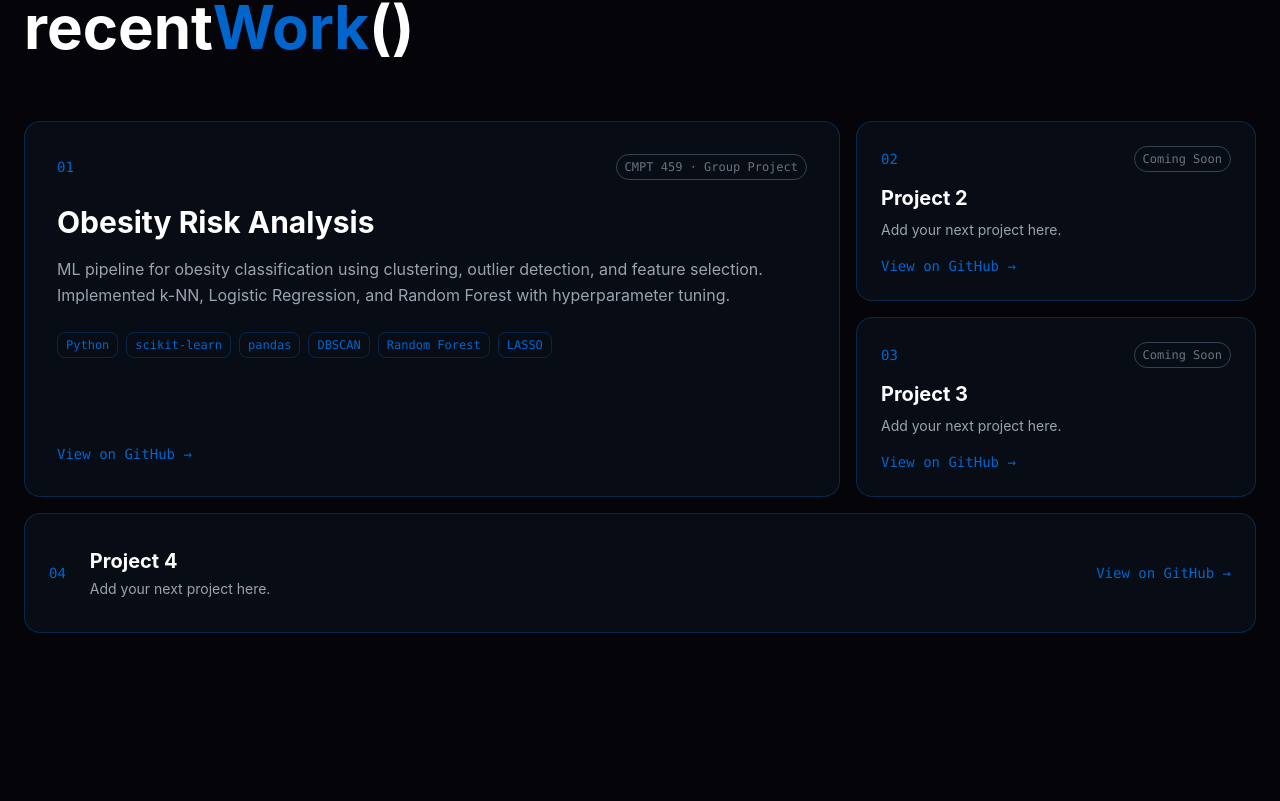
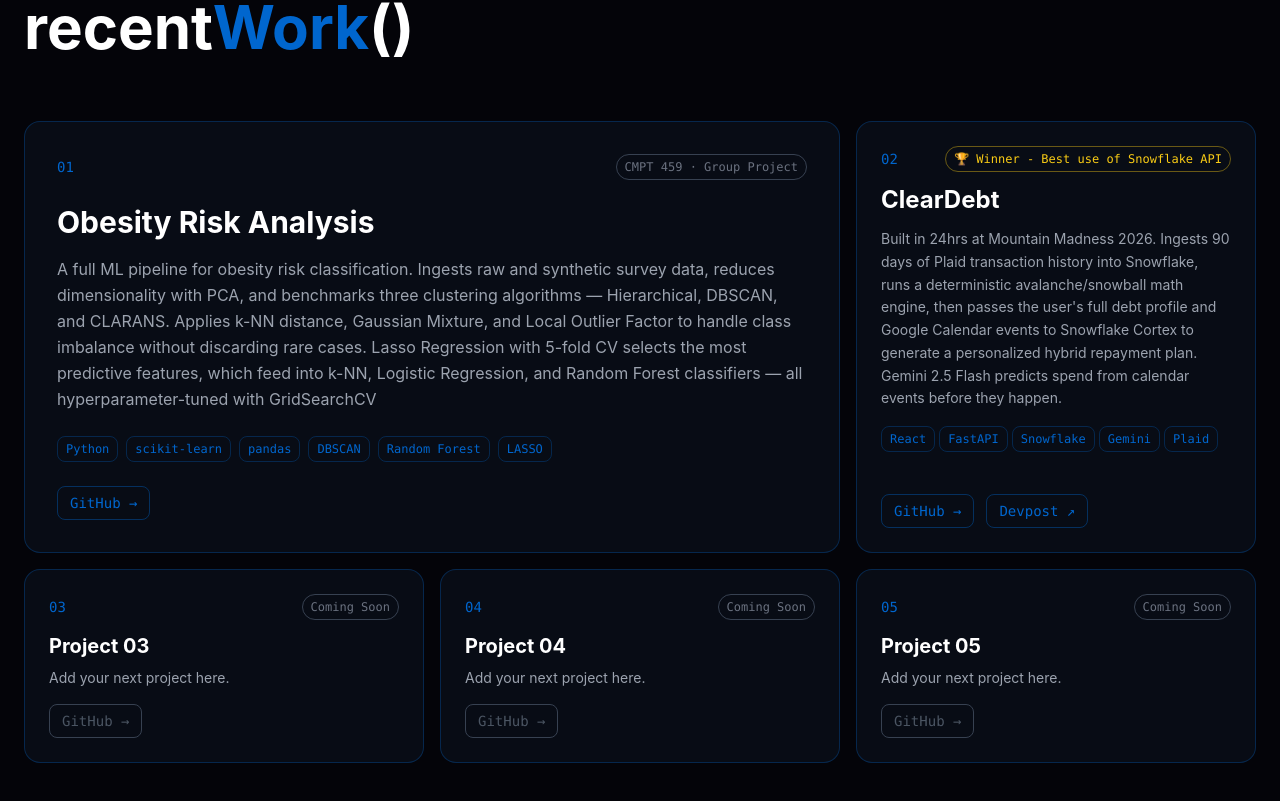
Before and after one commit to TulikaVarma/tulika-website-, a React (Vite) app: page / in a window 1280 px wide. Shown: the part 3299-4100 px from the top of the page. Built offline with nearby package versions, Linux system fonts and the light colour scheme.

Commit message:
added project from hackathon

```diff
--- a/src/App.jsx
+++ b/src/App.jsx
@@ -20,7 +20,7 @@ function App() {
   return (
     <div className="relative w-full min-h-screen bg-[#040409] font-sans">
 
-      {/* BACKGROUND ANIMATIONS - Particles Global              */}
+      {/* BACKGROUND ANIMATIONS - Particles Global  */}
       <div className="fixed inset-0 z-40 pointer-events-none">
         <Particles
           className="absolute inset-0"
@@ -31,10 +31,10 @@ function App() {
         />
       </div>
 
-      {/* NAVIGATION BAR - Global                                        */}
+      {/* NAVIGATION BAR - Global */}
       <Navbar scrollToSection={scrollToSection}/>
 
-      {/* INTRODUCTION PAGE                                    */}
+      {/* INTRODUCTION PAGE */}
       <section id="home" className="relative w-full h-screen overflow-hidden">
         {/* Animated  Background */}
         <MainBackground />
@@ -428,18 +428,21 @@ function App() {
             recent<span className="text-[#0066CE]">Work</span>()
           </h2>
 
-          <div className="grid grid-cols-1 md:grid-cols-3 md:grid-rows-2 gap-4 w-full">
-            {/* LARGE FEATURED CARD */}
+          <div className="grid grid-cols-1 md:grid-cols-3 gap-4 w-full">
+
+            {/* ROW 1 */}
+            <div className="md:col-span-3 grid md:grid-cols-3 gap-4">
+
+              {/* OBESITY RISK ANALYSIS */}
               <motion.div
                 initial={{ opacity: 0, y: 20 }}
                 whileInView={{ opacity: 1, y: 0 }}
                 whileHover={{ scale: 1.02, y: -8, zIndex: 50, transition: { duration: 0.2 } }}
                 viewport={{ once: true }}
-              className="md:col-span-2 md:row-span-2 group cursor-pointer relative"
-              onClick={() => window.open("https://github.com/TulikaVarma/obesity-risk-analysis", "_blank")}
+                className="md:col-span-2 group cursor-pointer relative"
               >
                 <div className="absolute -inset-1 bg-[#0066CE]/20 blur-xl opacity-0 group-hover:opacity-100 transition-opacity duration-300 rounded-2xl" />
-              <div className="relative h-full bg-[#0A0F1A]/80 border border-[#0066CE]/30 group-hover:border-[#0066CE] rounded-2xl transition-all duration-300 p-8 flex flex-col justify-between min-h-[320px]">
+                <div className="relative h-full bg-[#0A0F1A]/80 border border-[#0066CE]/30 group-hover:border-[#0066CE] rounded-2xl transition-all duration-300 p-8 flex flex-col justify-between min-h-[280px]">
                   <div className="absolute inset-0 bg-[#0066CE]/5 opacity-0 group-hover:opacity-100 transition-opacity duration-300 rounded-2xl" />
                   <div className="relative z-10">
                     <div className="flex items-center justify-between mb-6">
@@ -450,7 +453,8 @@ function App() {
                       Obesity Risk Analysis
                     </h3>
                     <p className="text-gray-400 leading-relaxed mb-6">
-                    ML pipeline for obesity classification using clustering, outlier detection, and feature selection. Implemented k-NN, Logistic Regression, and Random Forest with hyperparameter tuning.
+                      A full ML pipeline for obesity risk classification. Ingests raw and synthetic survey data, reduces dimensionality with PCA, and benchmarks three clustering algorithms — Hierarchical, DBSCAN, and CLARANS.
+                      Applies k-NN distance, Gaussian Mixture, and Local Outlier Factor to handle class imbalance without discarding rare cases. Lasso Regression with 5-fold CV selects the most predictive features, which feed into k-NN, Logistic Regression, and Random Forest classifiers — all hyperparameter-tuned with GridSearchCV
                     </p>
                     <div className="flex flex-wrap gap-2 font-mono">
                       {["Python", "scikit-learn", "pandas", "DBSCAN", "Random Forest", "LASSO"].map((tag) => (
@@ -460,15 +464,20 @@ function App() {
                       ))}
                     </div>
                   </div>
-                <div className="relative z-10 mt-6 font-mono text-sm text-[#0066CE] group-hover:translate-x-2 transition-transform">
-                  View on GitHub →
+                  <div className="relative z-10 mt-6 flex gap-3 font-mono text-sm">
+                    <span
+                      className="flex items-center gap-1 text-[#0066CE] border border-[#0066CE]/40 hover:bg-[#0066CE]/20 hover:border-[#0066CE] px-3 py-1.5 rounded-lg transition-all duration-200 cursor-pointer"
+                      onClick={(e) => { e.stopPropagation(); window.open("https://github.com/TulikaVarma/obesity-risk-analysis", "_blank"); }}
+                    >
+                      GitHub →
+                    </span>
                   </div>
                   <div className="absolute bottom-0 left-0 right-0 h-1 bg-gradient-to-r from-transparent via-[#0066CE] to-transparent opacity-0 group-hover:opacity-100 transition-opacity duration-300 rounded-b-2xl" />
                   <div className="absolute top-0 left-0 bottom-0 w-1 bg-gradient-to-b from-transparent via-[#0066CE] to-transparent opacity-0 group-hover:opacity-100 transition-opacity duration-300 rounded-l-2xl" />
                 </div>
               </motion.div>
 
-            {/* SMALL CARD 2 */}
+              {/* CLEARDEBT */}
               <motion.div
                 initial={{ opacity: 0, y: 20 }}
                 whileInView={{ opacity: 1, y: 0 }}
@@ -476,83 +485,83 @@ function App() {
                 viewport={{ once: true }}
                 transition={{ delay: 0.1 }}
                 className="group cursor-pointer relative"
-              onClick={() => window.open("#", "_blank")}
+              >
+                <div className="absolute -inset-1 bg-[#0066CE]/20 blur-xl opacity-0 group-hover:opacity-100 transition-opacity duration-300 rounded-2xl" />
+                <div className="relative h-full bg-[#0A0F1A]/80 border border-[#0066CE]/30 group-hover:border-[#0066CE] rounded-2xl transition-all duration-300 p-6 flex flex-col justify-between min-h-[280px]">
+                  <div className="absolute inset-0 bg-[#0066CE]/5 opacity-0 group-hover:opacity-100 transition-opacity duration-300 rounded-2xl" />
+                  <div className="relative z-10">
+                    <div className="flex items-center justify-between mb-3">
+                      <div className="text-[#0066CE] font-mono text-sm">02</div>
+                      <span className="text-xs font-mono text-yellow-400 border border-yellow-400/40 px-2 py-1 rounded-full">🏆 Winner - Best use of Snowflake API</span>
+                    </div>
+                    <h3 className="text-2xl font-bold text-white group-hover:text-[#0066CE] transition-colors mb-3">ClearDebt</h3>
+                    <p className="text-gray-400 text-sm leading-relaxed mb-4">
+                      Built in 24hrs at Mountain Madness 2026. Ingests 90 days of Plaid transaction history into Snowflake, runs a deterministic avalanche/snowball math engine, then passes the user's full debt profile and Google Calendar events to Snowflake Cortex to generate a personalized hybrid repayment plan. Gemini 2.5 Flash predicts spend from calendar events before they happen.
+                    </p>
+                    <div className="flex flex-wrap gap-1 font-mono">
+                      {["React", "FastAPI", "Snowflake", "Gemini", "Plaid"].map((tag) => (
+                        <span key={tag} className="text-xs text-[#0066CE] border border-[#0066CE]/30 group-hover:border-[#0066CE]/50 group-hover:bg-[#0066CE]/10 px-2 py-1 rounded-lg transition-all duration-300">
+                          {tag}
+                        </span>
+                      ))}
+                    </div>
+                  </div>
+                  <div className="relative z-10 mt-4 flex gap-3 font-mono text-sm">
+                    <span
+                      className="flex items-center gap-1 text-[#0066CE] border border-[#0066CE]/40 hover:bg-[#0066CE]/20 hover:border-[#0066CE] px-3 py-1.5 rounded-lg transition-all duration-200 cursor-pointer"
+                      onClick={(e) => { e.stopPropagation(); window.open("https://github.com/TulikaVarma/clear-debt", "_blank"); }}
+                    >
+                      GitHub →
+                    </span>
+                    <span
+                      className="flex items-center gap-1 text-[#0066CE] border border-[#0066CE]/40 hover:bg-[#0066CE]/20 hover:border-[#0066CE] px-3 py-1.5 rounded-lg transition-all duration-200 cursor-pointer "
+                      onClick={(e) => { e.stopPropagation(); window.open("https://devpost.com/software/cleardebt", "_blank"); }}
+                    >
+                      Devpost ↗
+                    </span>
+                  </div>
+                  <div className="absolute bottom-0 left-0 right-0 h-1 bg-gradient-to-r from-transparent via-[#0066CE] to-transparent opacity-0 group-hover:opacity-100 transition-opacity duration-300 rounded-b-2xl" />
+                  <div className="absolute top-0 left-0 bottom-0 w-1 bg-gradient-to-b from-transparent via-[#0066CE] to-transparent opacity-0 group-hover:opacity-100 transition-opacity duration-300 rounded-l-2xl" />
+                </div>
+              </motion.div>
+            </div>
+
+            {/* ROW 2: 3 placeholder cards */}
+            {[
+              { num: "03", delay: 0.2 },
+              { num: "04", delay: 0.3 },
+              { num: "05", delay: 0.4 },
+            ].map(({ num, delay }) => (
+              <motion.div
+                key={num}
+                initial={{ opacity: 0, y: 20 }}
+                whileInView={{ opacity: 1, y: 0 }}
+                whileHover={{ scale: 1.02, y: -8, zIndex: 50, transition: { duration: 0.2 } }}
+                viewport={{ once: true }}
+                transition={{ delay }}
+                className="group relative"
               >
                 <div className="absolute -inset-1 bg-[#0066CE]/20 blur-xl opacity-0 group-hover:opacity-100 transition-opacity duration-300 rounded-2xl" />
                 <div className="relative h-full bg-[#0A0F1A]/80 border border-[#0066CE]/30 group-hover:border-[#0066CE] rounded-2xl transition-all duration-300 p-6 flex flex-col justify-between min-h-[150px]">
                   <div className="absolute inset-0 bg-[#0066CE]/5 opacity-0 group-hover:opacity-100 transition-opacity duration-300 rounded-2xl" />
                   <div className="relative z-10">
                     <div className="flex items-center justify-between mb-3">
-                    <div className="text-[#0066CE] font-mono text-sm">02</div>
+                      <div className="text-[#0066CE] font-mono text-sm">{num}</div>
                       <span className="text-xs font-mono text-gray-500 border border-gray-700 px-2 py-1 rounded-full">Coming Soon</span>
                     </div>
-                  <h3 className="text-xl font-bold text-white group-hover:text-[#0066CE] transition-colors mb-2">Project 2</h3>
+                    <h3 className="text-xl font-bold text-white mb-2">Project {num}</h3>
                     <p className="text-gray-400 text-sm">Add your next project here.</p>
                   </div>
-                <div className="relative z-10 mt-4 font-mono text-sm text-[#0066CE] group-hover:translate-x-2 transition-transform">
-                  View on GitHub →
+                  <div className="relative z-10 mt-4 flex gap-3 font-mono text-sm">
+                    <span className="flex items-center gap-1 text-gray-600 border border-gray-700 px-3 py-1.5 rounded-lg cursor-not-allowed">
+                      GitHub →
+                    </span>
                   </div>
                   <div className="absolute bottom-0 left-0 right-0 h-1 bg-gradient-to-r from-transparent via-[#0066CE] to-transparent opacity-0 group-hover:opacity-100 transition-opacity duration-300 rounded-b-2xl" />
                   <div className="absolute top-0 left-0 bottom-0 w-1 bg-gradient-to-b from-transparent via-[#0066CE] to-transparent opacity-0 group-hover:opacity-100 transition-opacity duration-300 rounded-l-2xl" />
                 </div>
               </motion.div>
-
-            {/* SMALL CARD 3 */}
-            <motion.div
-              initial={{ opacity: 0, y: 20 }}
-              whileInView={{ opacity: 1, y: 0 }}
-              whileHover={{ scale: 1.02, y: -8, zIndex: 50, transition: { duration: 0.2 } }}
-              viewport={{ once: true }}
-              transition={{ delay: 0.2 }}
-              className="group cursor-pointer relative"
-              onClick={() => window.open("#", "_blank")}
-            >
-              <div className="absolute -inset-1 bg-[#0066CE]/20 blur-xl opacity-0 group-hover:opacity-100 transition-opacity duration-300 rounded-2xl" />
-              <div className="relative h-full bg-[#0A0F1A]/80 border border-[#0066CE]/30 group-hover:border-[#0066CE] rounded-2xl transition-all duration-300 p-6 flex flex-col justify-between min-h-[150px]">
-                <div className="absolute inset-0 bg-[#0066CE]/5 opacity-0 group-hover:opacity-100 transition-opacity duration-300 rounded-2xl" />
-                <div className="relative z-10">
-                  <div className="flex items-center justify-between mb-3">
-                    <div className="text-[#0066CE] font-mono text-sm">03</div>
-                    <span className="text-xs font-mono text-gray-500 border border-gray-700 px-2 py-1 rounded-full">Coming Soon</span>
-                  </div>
-                  <h3 className="text-xl font-bold text-white group-hover:text-[#0066CE] transition-colors mb-2">Project 3</h3>
-                  <p className="text-gray-400 text-sm">Add your next project here.</p>
-                </div>
-                <div className="relative z-10 mt-4 font-mono text-sm text-[#0066CE] group-hover:translate-x-2 transition-transform">
-                  View on GitHub →
-                </div>
-                <div className="absolute bottom-0 left-0 right-0 h-1 bg-gradient-to-r from-transparent via-[#0066CE] to-transparent opacity-0 group-hover:opacity-100 transition-opacity duration-300 rounded-b-2xl" />
-                <div className="absolute top-0 left-0 bottom-0 w-1 bg-gradient-to-b from-transparent via-[#0066CE] to-transparent opacity-0 group-hover:opacity-100 transition-opacity duration-300 rounded-l-2xl" />
-              </div>
-            </motion.div>
-
-            {/* WIDE BOTTOM CARD 4 */}
-            <motion.div
-              initial={{ opacity: 0, y: 20 }}
-              whileInView={{ opacity: 1, y: 0 }}
-              whileHover={{ scale: 1.01, y: -8, zIndex: 50, transition: { duration: 0.2 } }}
-              viewport={{ once: true }}
-              transition={{ delay: 0.3 }}
-              className="md:col-span-3 group cursor-pointer relative"
-              onClick={() => window.open("#", "_blank")}
-            >
-              <div className="absolute -inset-1 bg-[#0066CE]/20 blur-xl opacity-0 group-hover:opacity-100 transition-opacity duration-300 rounded-2xl" />
-              <div className="relative h-full bg-[#0A0F1A]/80 border border-[#0066CE]/30 group-hover:border-[#0066CE] rounded-2xl transition-all duration-300 p-6 flex flex-col md:flex-row md:items-center justify-between gap-4 min-h-[120px]">
-                <div className="absolute inset-0 bg-[#0066CE]/5 opacity-0 group-hover:opacity-100 transition-opacity duration-300 rounded-2xl" />
-                <div className="relative z-10 flex items-center gap-6">
-                  <div className="text-[#0066CE] font-mono text-sm">04</div>
-                  <div>
-                    <h3 className="text-xl font-bold text-white group-hover:text-[#0066CE] transition-colors">Project 4</h3>
-                    <p className="text-gray-400 text-sm mt-1">Add your next project here.</p>
-                  </div>
-                </div>
-                <div className="relative z-10 font-mono text-sm text-[#0066CE] group-hover:translate-x-2 transition-transform">
-                  View on GitHub →
-                </div>
-                <div className="absolute bottom-0 left-0 right-0 h-1 bg-gradient-to-r from-transparent via-[#0066CE] to-transparent opacity-0 group-hover:opacity-100 transition-opacity duration-300 rounded-b-2xl" />
-                <div className="absolute top-0 left-0 bottom-0 w-1 bg-gradient-to-b from-transparent via-[#0066CE] to-transparent opacity-0 group-hover:opacity-100 transition-opacity duration-300 rounded-l-2xl" />
-              </div>
-            </motion.div>
+            ))}
 
           </div>
         </div>
```
Lines whose indentation alone changed are shown as unchanged.
